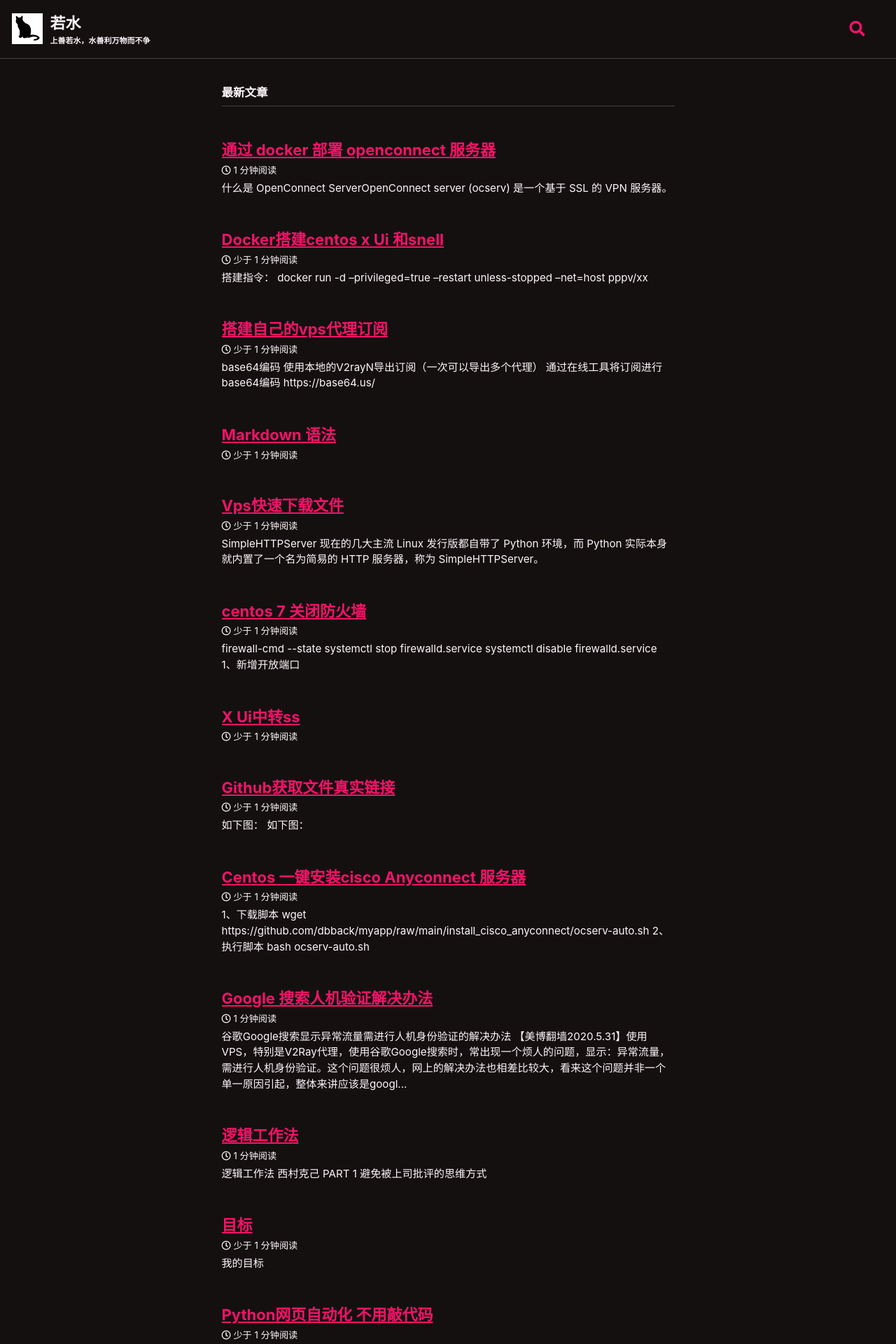
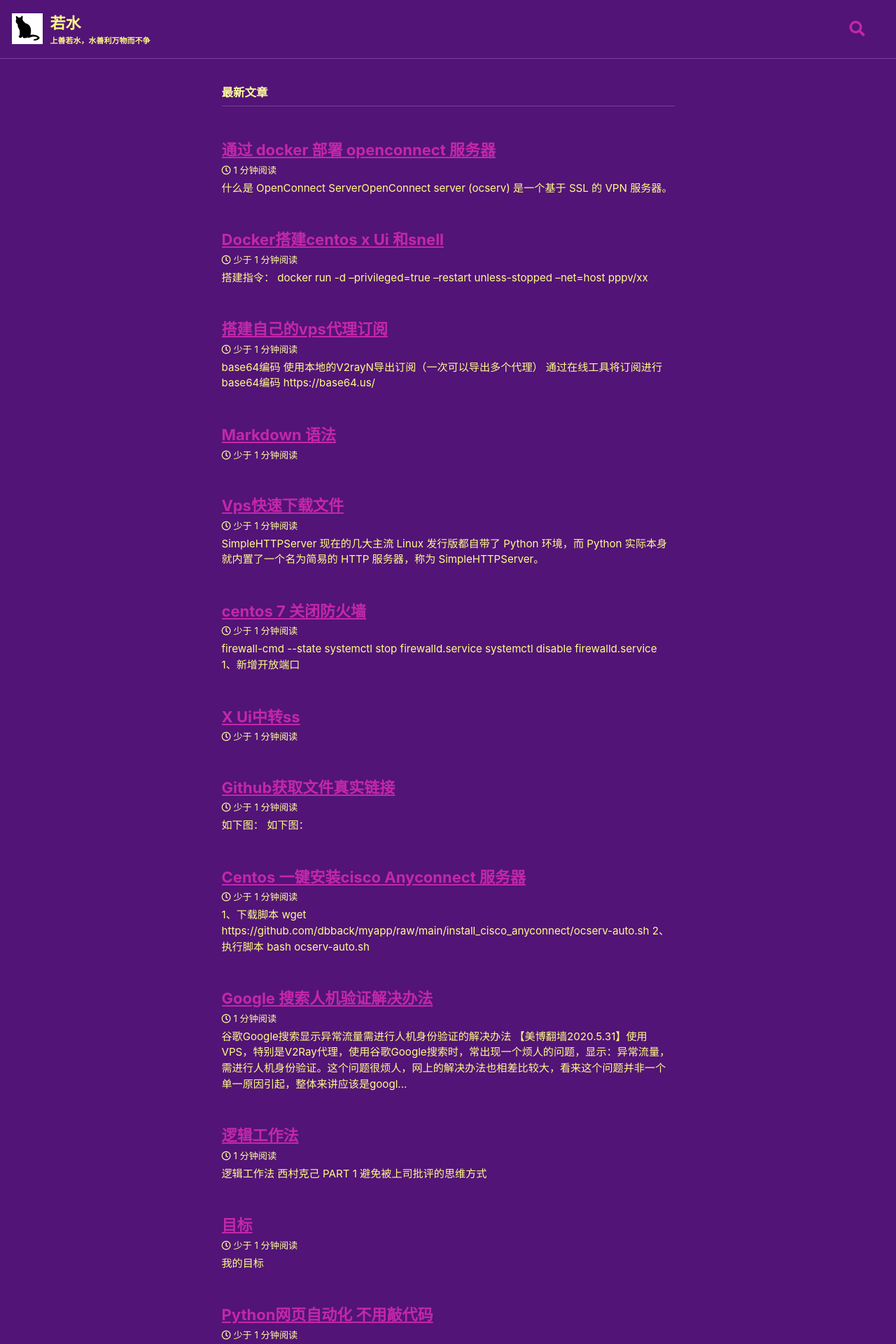
Before and after one commit to dbback/dbback.github.io, a Jekyll site: the page built from index.markdown, in a window 1280 px wide. Shown: the top 1920 px of the page at 70% size. Built offline with Jekyll 4.4.1, drawn with Linux system fonts in a browser that asks for light colours; cached includes are drawn as plain includes; some web fonts are replaced.

Commit message:
Update _config.yml

```diff
--- a/_config.yml
+++ b/_config.yml
@@ -12,7 +12,7 @@
 
 #theme                  : "minimal-mistakes-jekyll"
 #remote_theme           : "mmistakes/minimal-mistakes"
-minimal_mistakes_skin    : "neon" #"aqua"  #"sunrise" #"dark" #"mint" #"dark" #"aqua" #"air"# "mint" # "air", "aqua", "contrast", "dark", "dirt", "neon", "mint", "plum", "sunrise"
+minimal_mistakes_skin    : "plum" #"aqua"  #"sunrise" #"dark" #"mint" #"dark" #"aqua" #"air"# "mint" # "air", "aqua", "contrast", "dark", "dirt", "neon", "mint", "plum", "sunrise"
 # "aqua","contrast","neon"
 # Site Settings
 locale                   : "zh"
```
